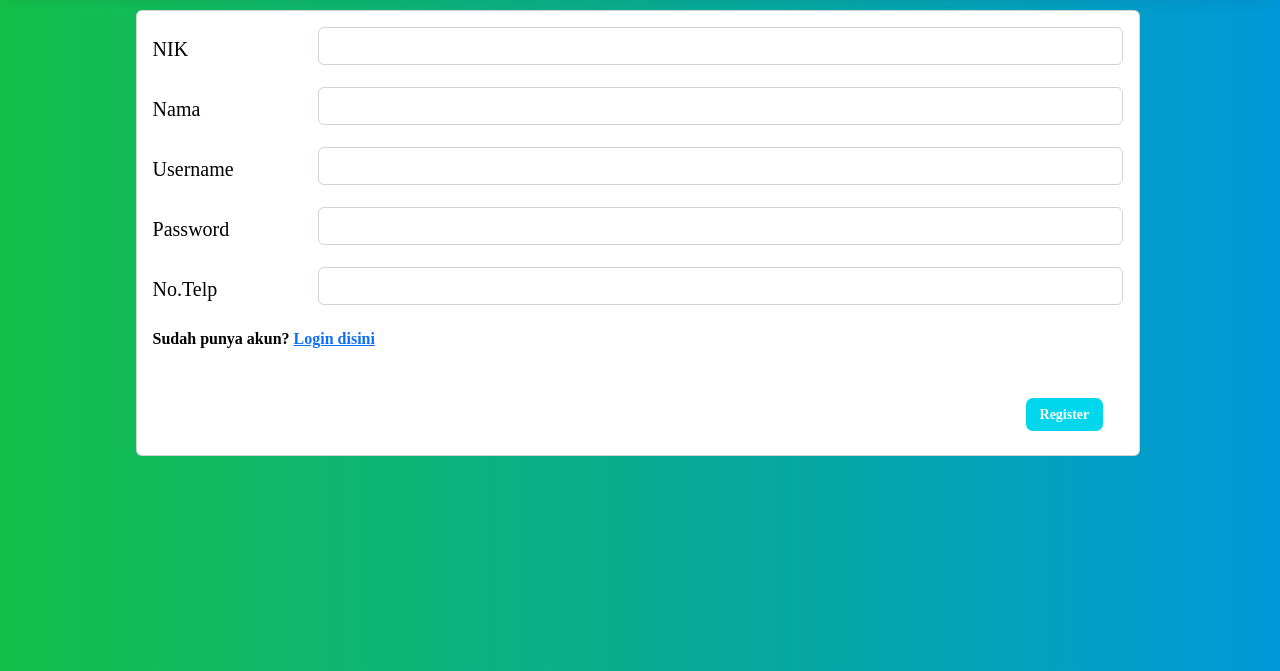
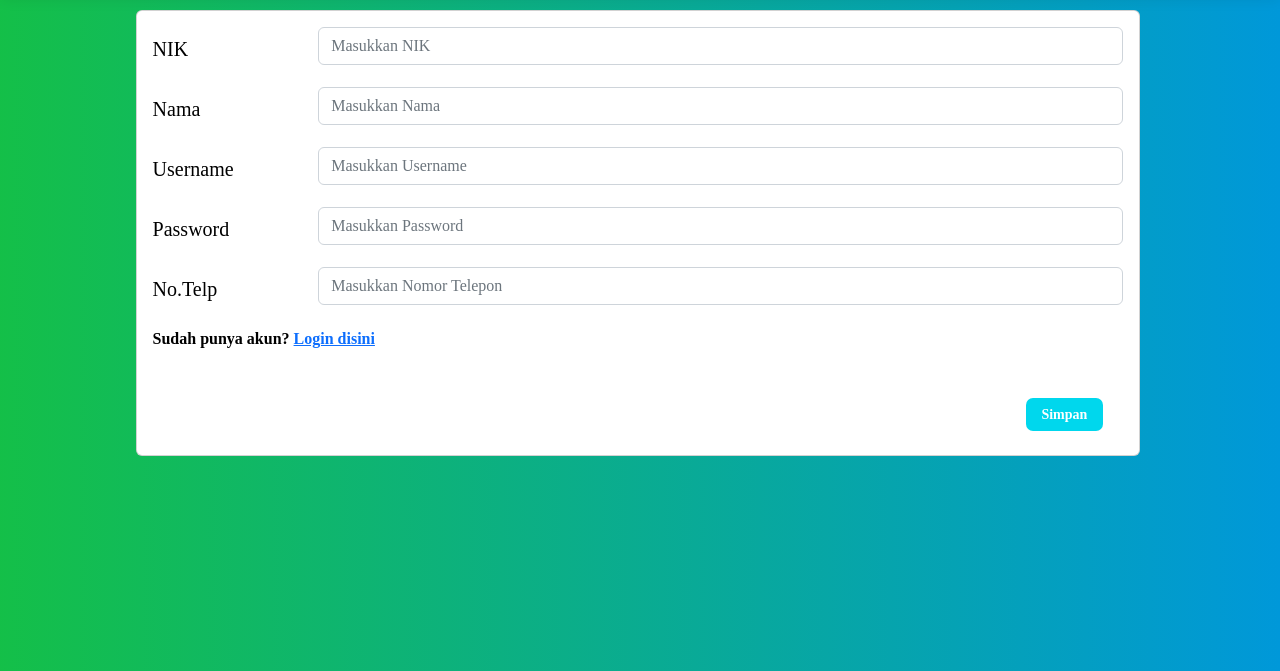
Before and after one commit to raihannjb/pengaduan, a PHP site: page /registrasi.php in a window 1280 px wide. Shown: the part 60-731 px from the top of the page. Run offline with PHP 8.4, Linux system fonts and the light colour scheme; some web fonts are replaced.

Commit message:
pusing gw

```diff
--- a/koneksi.php
+++ b/koneksi.php
@@ -1,9 +1,9 @@
 <?php
-$koneksi = mysqli_connect("localhost","root","","pengaduan");
+$server = "localhost";
+$user = "root";
+$password = "";
+$database = "pengaduan";
 
-// Check connection
-if (mysqli_connect_errno()){
-	echo "Koneksi database gagal : " . mysqli_connect_error();
-}
+$koneksi = mysqli_connect($server, $user, $password, $database) or die (mysqli_error($koneksi));
 
 ?>
--- a/registrasi.php
+++ b/registrasi.php
@@ -1,42 +1,60 @@
 <?php
-$nik="";
-$nama="";
-$username="";
-$password="";
-$notelp="";
-require_once("koneksi.php");
 
-if(isset($_POST['register'])){
+$host       = "localhost";
+$user       = "root";
+$pass       = "";
+$db         = "pengaduan";
 
-    // filter data yang diinputkan
-    $nik = filter_input(INPUT_POST, 'nik', FILTER_SANITIZE_STRING);
-    $nama = filter_input(INPUT_POST, 'nama', FILTER_SANITIZE_STRING);
-    $username = filter_input(INPUT_POST, 'username', FILTER_SANITIZE_STRING);
-    // enkripsi password
-    $password = password_hash($_POST["password"], PASSWORD_DEFAULT);
-    $notelp = filter_input(INPUT_POST, 'notelp', FILTER_VALIDATE_EMAIL);
+$koneksi    = mysqli_connect($host, $user, $pass, $db);
+if (!$koneksi) {
+  die("Tidak bisa terhubung ke database");
+}
 
 
-    // menyiapkan query
-    $sql = "INSERT INTO users (nik , nama, username, notelp, password)
-            VALUES (:nik, :nama, :username, :notelp, :password)";
-    $stmt = $db->prepare($sql);
+$nik              ="";
+$nama             ="";
+$username         ="";
+$password         ="";
+$notelp           ="";
+$error            = "";
+$sukses           = "";
 
-    // bind parameter ke query
-    $params = array(
-        ":nik" => $nik,
-        ":nama" => $nama,
-        ":username" => $username,
-        ":password" => $password,
-        ":notelp" => $notelp
-    );
+if (isset($_GET['op'])) {
+  $op = $_GET['op'];
+} else {
+  $op = "";
+}
 
-    // eksekusi query untuk menyimpan ke database
-    $saved = $stmt->execute($params);
+if (isset($_POST['simpan'])) { //create
+  $nik              = $_POST['nik'];
+  $nama             = $_POST['nama'];
+  $username         = $_POST['username'];
+  $password         = $_POST['password'];
+  $notelp           = $_POST['notelp'];
 
-    // jika query simpan berhasil, maka user sudah terdaftar
-    // maka alihkan ke halaman login
-    if($saved) header("Location: login.php");
+
+ if ($nik && $nama && $username && $password && $notelp) {
+    if ($op == 'edit') { //update
+      $sql1   = "update users set nik = '$nik',nama='$nama',username = '$username',password = '$password',notelp = '$notelp' where id = '$id'";
+      $q1     = mysqli_query($koneksi, $sql1);
+      if ($q1) {
+        $sukses = "Data berhasil diperbarui";
+      } else {
+        $error  = "Data gagal diupdate";
+      }
+
+    }else { //insert
+      $sql1 = "insert into users (nik,nama,username,password,notelp) values ('$nik', '$nama' ,'$username', '$password', '$notelp')";
+      $q1   = mysqli_query($koneksi, $sql1);
+      if ($q1) {
+        $sukses     = "Berhasil memasukkan data";
+      } else {
+        $error      = "Gagal memasukkan data";
+      }
+    }
+  } else {
+    $error = "Silahkan masukkan semua data!!";
+  }
 }
 ?>
 <!DOCTYPE html>
@@ -64,6 +82,29 @@ if(isset($_POST['register'])){
     </nav>
   </div>
   <?php
+        if ($error) {
+        ?>
+          <div class="alert alert-danger" role="alert">
+            <?php echo $error ?>
+          </div>
+        <?php
+
+        }
+        ?>
+
+
+
+        <?php
+        if ($sukses) {
+        ?>
+          <div class="alert alert-success" role="alert">
+            <?php echo $sukses ?>
+          </div>
+        <?php
+        }
+        ?>
+
+  <?php
 	if(isset($_GET['pesan'])){
 		if($_GET['pesan']=="gagal"){
 			echo "<script>alert('Mff, Login Gagal, Username dan Password anda Salah!'); document.location='index.php'</script>";
@@ -80,7 +121,7 @@ if(isset($_POST['register'])){
         <div class="mb-3 row" style="font-size: 20px; font-weight:300; letter-spacing:0px;">
             <label for="nik" class="col-sm-2 col-form-label">NIK</label>
             <div class="col-sm-10">
-              <input type="text" class="form-control" id="nik" name="nik" value="<?php echo $nik ?>">
+              <input type="text" class="form-control" id="nik" name="nik" placeholder="Masukkan NIK" value="<?php echo $nik?>">
             </div>
           </div>
 
@@ -88,7 +129,7 @@ if(isset($_POST['register'])){
           <div class="mb-3 row" style="font-size: 20px; font-weight:300; letter-spacing:0px;">
             <label for="nama" class="col-sm-2 col-form-label">Nama</label>
             <div class="col-sm-10">
-              <input type="text" class="form-control" id="nama" name="nama" value="<?php echo $nama ?>">
+              <input type="text" class="form-control" id="nama" name="nama" placeholder="Masukkan Nama" value="<?php echo $nama?>">
             </div>
           </div>
 
@@ -96,14 +137,14 @@ if(isset($_POST['register'])){
           <div class="mb-3 row" style="font-size: 20px; font-weight:300; letter-spacing:0px;">
             <label for="username" class="col-sm-2 col-form-label">Username</label>
             <div class="col-sm-10">
-              <input type="text" class="form-control" id="username" name="username" value="<?php echo $username ?>">
+              <input type="text" class="form-control" id="username" name="username" placeholder="Masukkan Username" value="<?php echo $username?>">
             </div>
           </div>
 
           <div class="mb-3 row" style="font-size: 20px; font-weight:300; letter-spacing:0px;">
             <label for="password" class="col-sm-2 col-form-label">Password</label>
             <div class="col-sm-10">
-              <input type="text" class="form-control" id="password" name="password" value="<?php echo $password ?>">
+              <input type="text" class="form-control" id="password" name="password" placeholder="Masukkan Password" value="<?php echo $password?>">
             </div>
           </div>
 
@@ -111,12 +152,12 @@ if(isset($_POST['register'])){
           <div class="mb-3 row" style="font-size: 20px; font-weight:300; letter-spacing:0px;">
             <label for="notelp" class="col-sm-2 col-form-label">No.Telp</label>
             <div class="col-sm-10">
-              <input type="text" class="form-control" id="notelp" name="notelp" value="<?php echo $notelp ?>">
+              <input type="text" class="form-control" id="notelp" name="notelp" placeholder="Masukkan Nomor Telepon" value="<?php echo $notelp ?>">
             </div>
           </div>
           <p style="font-size:16px; letter-spacing:0px;">Sudah punya akun? <a href="login.php">Login disini</a></p>
             <div class="col-12">
-            <button name="submit" class="btn-login" style="font-weight:700; font-size:14px; margin-left:90%;">Register</button>
+            <input type="submit" name="simpan" value="Simpan" class="btn-login" style="font-weight:700; font-size:14px; margin-left:90%;">
           </div>
 
 
```
